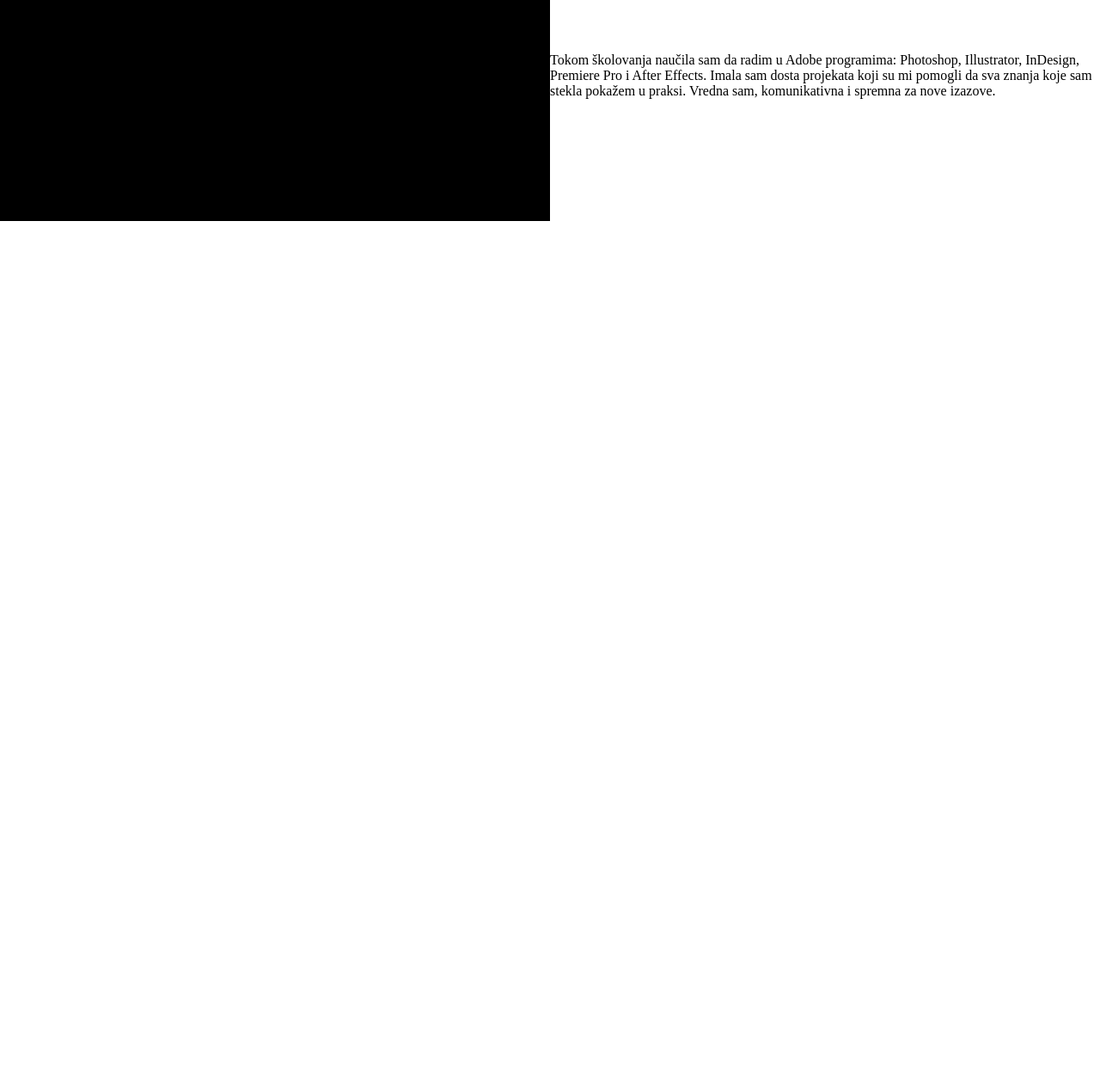
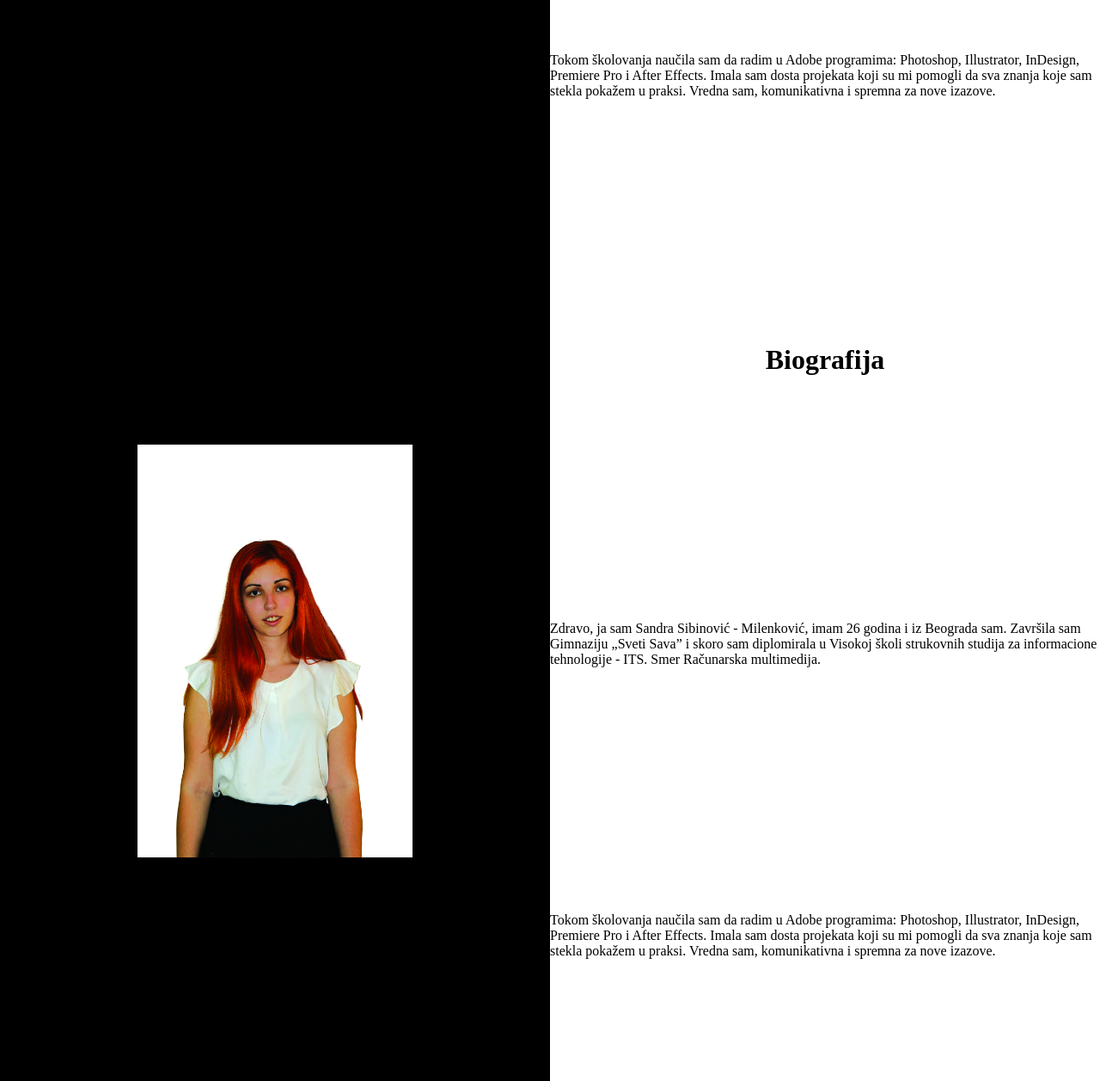
Before and after one commit to pap1rana/sandraPortfolio, a plain HTML site: page index.html in a window 1280 px wide. Shown: the part 2743-4000 px from the top of the page at 86% size. Before the commit the page ends 3000 px from the top, so only its background shows below. Drawn offline with Linux system fonts and the light colour scheme.

Commit message:
add fourth page

```diff
--- a/index.html
+++ b/index.html
@@ -84,7 +84,32 @@
 
     </div>
 
+    <!-- cetvrta -->
+    <div class="singlePage">
+        <div class="halfPage blackBackground mejbiSlika">
+            <img src="./img/mejbiSlika.jpg" alt="mejbiSlika" id="mejbiSlika">
+        </div>
 
+        <div class="halfPage whiteBackground">
+
+            <div class="biografija">
+                <h1>Biografija</h1>
+                <div class="leftBio">
+                    <p>
+                        Zdravo, ja sam Sandra Sibinović - Milenković, imam 26 godina i iz Beograda sam. Završila sam Gimnaziju „Sveti Sava” i skoro sam diplomirala u Visokoj školi strukovnih studija za informacione tehnologije - ITS. Smer Računarska multimedija.
+                    </p>
+                </div>
+                <div class="rightBio">
+                    <p>
+                        Tokom školovanja naučila sam da radim u Adobe programima: Photoshop, Illustrator, InDesign, Premiere Pro i After Effects. Imala sam dosta projekata koji su mi pomogli da sva znanja koje sam stekla pokažem u praksi. Vredna sam, komunikativna i spremna za nove izazove.
+                    </p>
+                </div>
+
+            </div>
+
+        </div>
+
+    </div>
 
 </body>
 </html>
```
